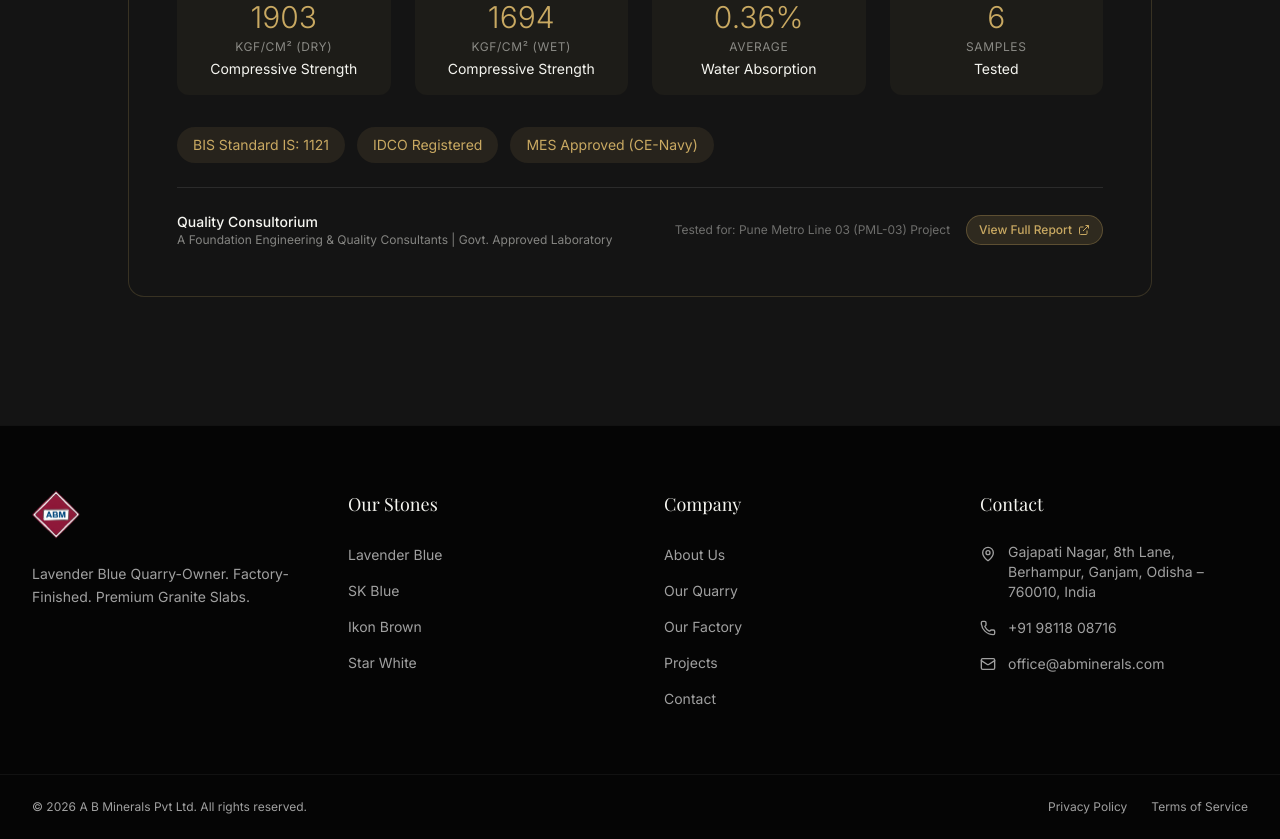
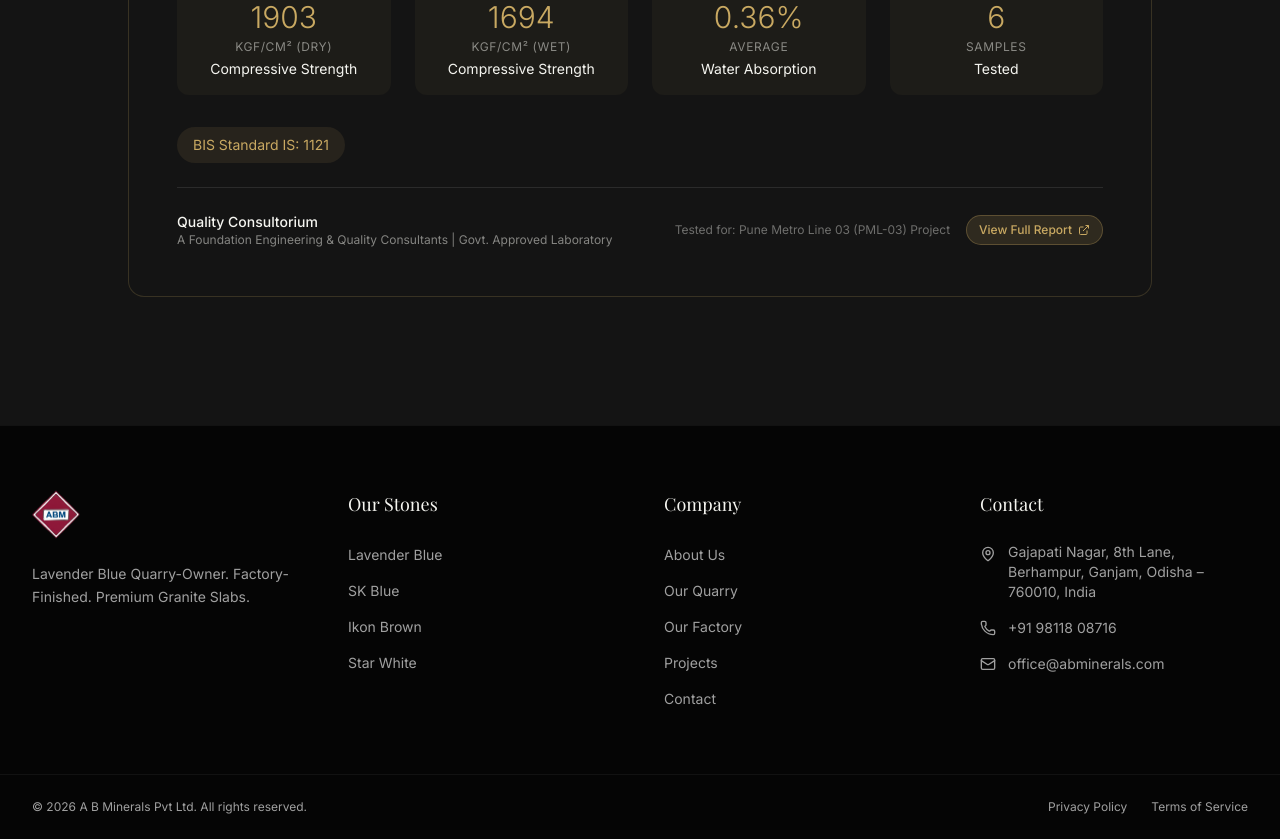
Before and after one commit to PseudoOzone/ab-minerals-website, a Next.js app: page /about in a window 1280 px wide. Shown: the part 3440-4279 px from the top of the page. Built offline with nearby package versions, Linux system fonts and the light colour scheme.

Commit message:
Remove IDCO Registered and MES Approved badges from about page

```diff
--- a/src/app/about/AboutClient.tsx
+++ b/src/app/about/AboutClient.tsx
@@ -415,12 +415,6 @@
                   <span className="px-4 py-2 rounded-full text-sm" style={{ backgroundColor: 'rgba(201, 169, 98, 0.1)', color: '#C9A962' }}>
                     BIS Standard IS: 1121
                   </span>
-                  <span className="px-4 py-2 rounded-full text-sm" style={{ backgroundColor: 'rgba(201, 169, 98, 0.1)', color: '#C9A962' }}>
-                    IDCO Registered
-                  </span>
-                  <span className="px-4 py-2 rounded-full text-sm" style={{ backgroundColor: 'rgba(201, 169, 98, 0.1)', color: '#C9A962' }}>
-                    MES Approved (CE-Navy)
-                  </span>
                 </div>
 
                 {/* Lab Info */}
```
